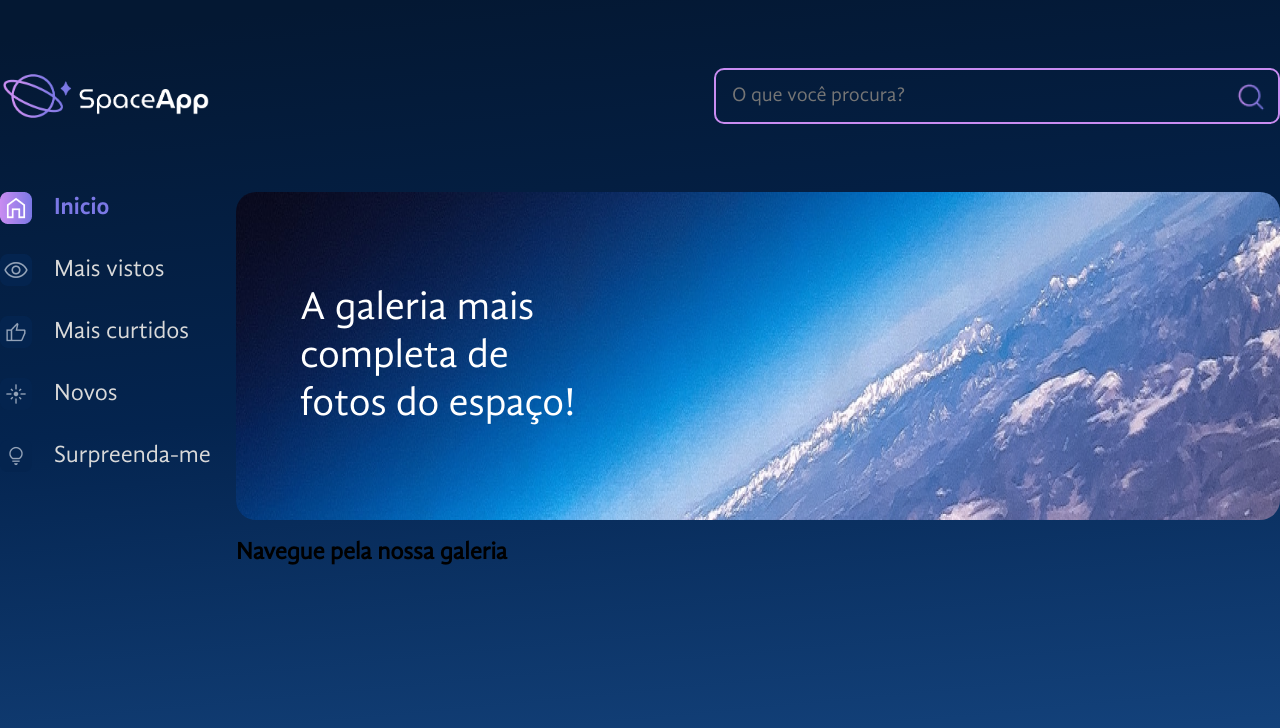
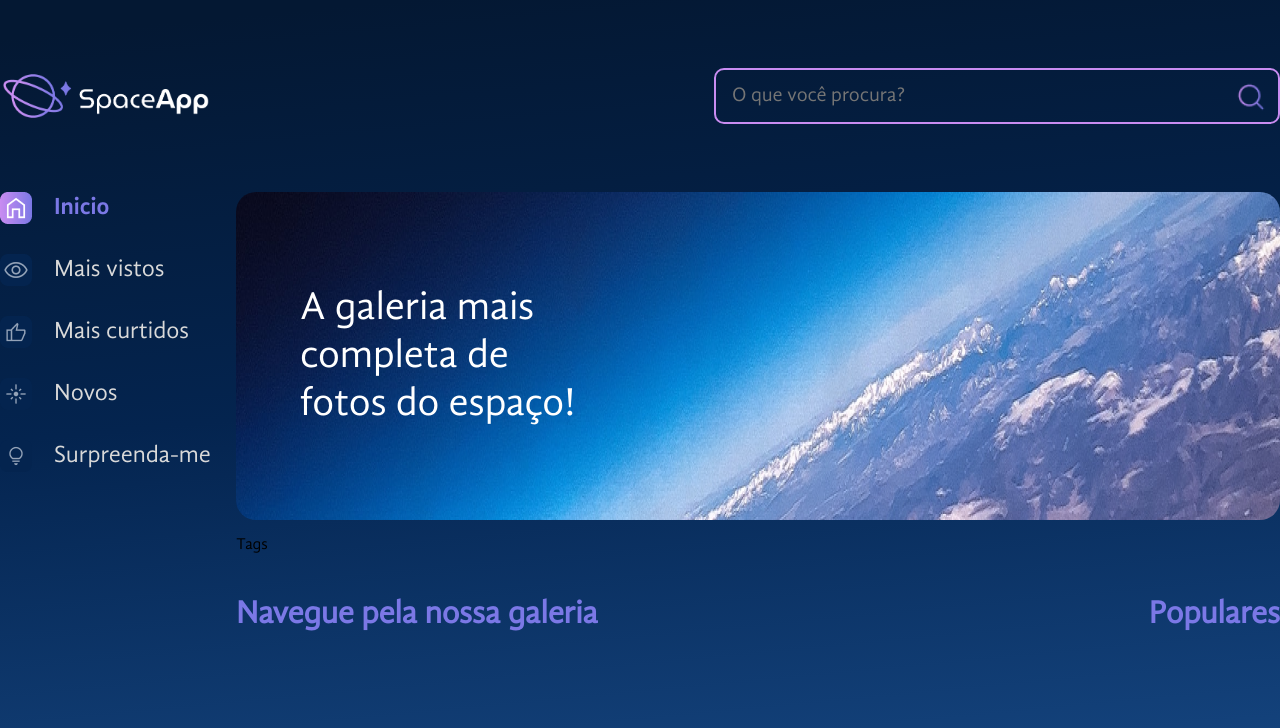
Before and after one commit to rogerdgela/space-app, a React (Vite) app: page / in a window 1280 px wide. Shown: the top 728 px of the page. Built offline with nearby package versions, Linux system fonts and the light colour scheme.

Commit message:
Estruturando a galeria

```diff
--- a/src/App.jsx
+++ b/src/App.jsx
@@ -44,7 +44,7 @@
                             backgroundImage={bannerBackground}
                         />
 
-                    <Galeria />
+                        <Galeria />
                     </ConteudoGaleria>
                 </MainContainer>
             </AppContainer>
--- /dev/null
+++ b/src/componentes/Galeria/Populares/index.jsx
@@ -0,0 +1,9 @@
+import Titulo from "../../Titulo";
+
+const Populares = () => {
+    return (
+        <Titulo $alinhamento="center">Populares</Titulo>
+    )
+}
+
+export default Populares;
--- /dev/null
+++ b/src/componentes/Galeria/Tags/index.jsx
@@ -0,0 +1,7 @@
+const Tags = () => {
+    return (
+        <p>Tags</p>
+    )
+}
+
+export default Tags;
--- a/src/componentes/Galeria/index.jsx
+++ b/src/componentes/Galeria/index.jsx
@@ -1,6 +1,28 @@
+import styled from "styled-components"
+import Titulo from "../Titulo"
+import Tags from "./Tags"
+import Populares from "./Populares"
+
+const GaleriaContainer = styled.div`
+    display: flex;
+`
+
+const SecaoFluida = styled.section`
+    flex-grow: 1;
+`
+
 const Galeria = () => {
     return (
-        <h2>Navegue pela nossa galeria</h2>
+        <>
+            <Tags />
+            <GaleriaContainer>
+                <SecaoFluida>
+                    <Titulo>Navegue pela nossa galeria</Titulo>
+                </SecaoFluida>
+
+                <Populares />
+            </GaleriaContainer>
+        </>
     )
 }
 
--- /dev/null
+++ b/src/componentes/Titulo/index.jsx
@@ -0,0 +1,9 @@
+import styled from "styled-components";
+
+const Titulo = styled.h2`
+    color: #7b78e6;
+    font-size: 32px;
+    text-align: ${ props => props.$alinhamento ? props.$alinhamento : "left" };
+`
+
+export default Titulo
```
